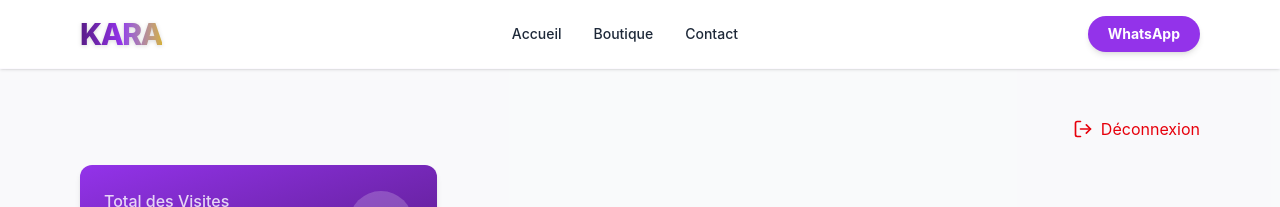
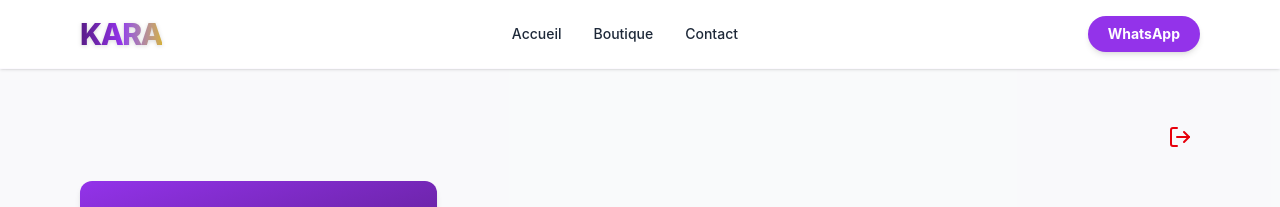
Before and after one commit to ramderamata81-arch/kara-perruques, a React (Vite) app: page /admin in a window 1280 px wide. Shown: the top 207 px of the page. Built offline with nearby package versions, Linux system fonts and the light colour scheme; no server answers; the database is empty; sample sign-in values are in the browser's storage.

Commit message:
UI: Remplacement du texte Déconnexion par l'icône seule

```diff
--- a/src/admin/AdminDashboard.jsx
+++ b/src/admin/AdminDashboard.jsx
@@ -100,11 +100,11 @@ const AdminDashboard = () => {
           <div className="flex gap-4">
             <button
               onClick={handleLogout}
-            className="flex items-center text-red-600 hover:text-red-800 transition-colors"
-          >
-            <LogOut size={20} className="mr-2" />
-            Déconnexion
-          </button>
+              title="Déconnexion"
+              className="flex items-center text-red-600 hover:text-red-800 transition-colors p-2 rounded-full hover:bg-red-50"
+            >
+              <LogOut size={24} />
+            </button>
         </div>
       </div>
 
```
